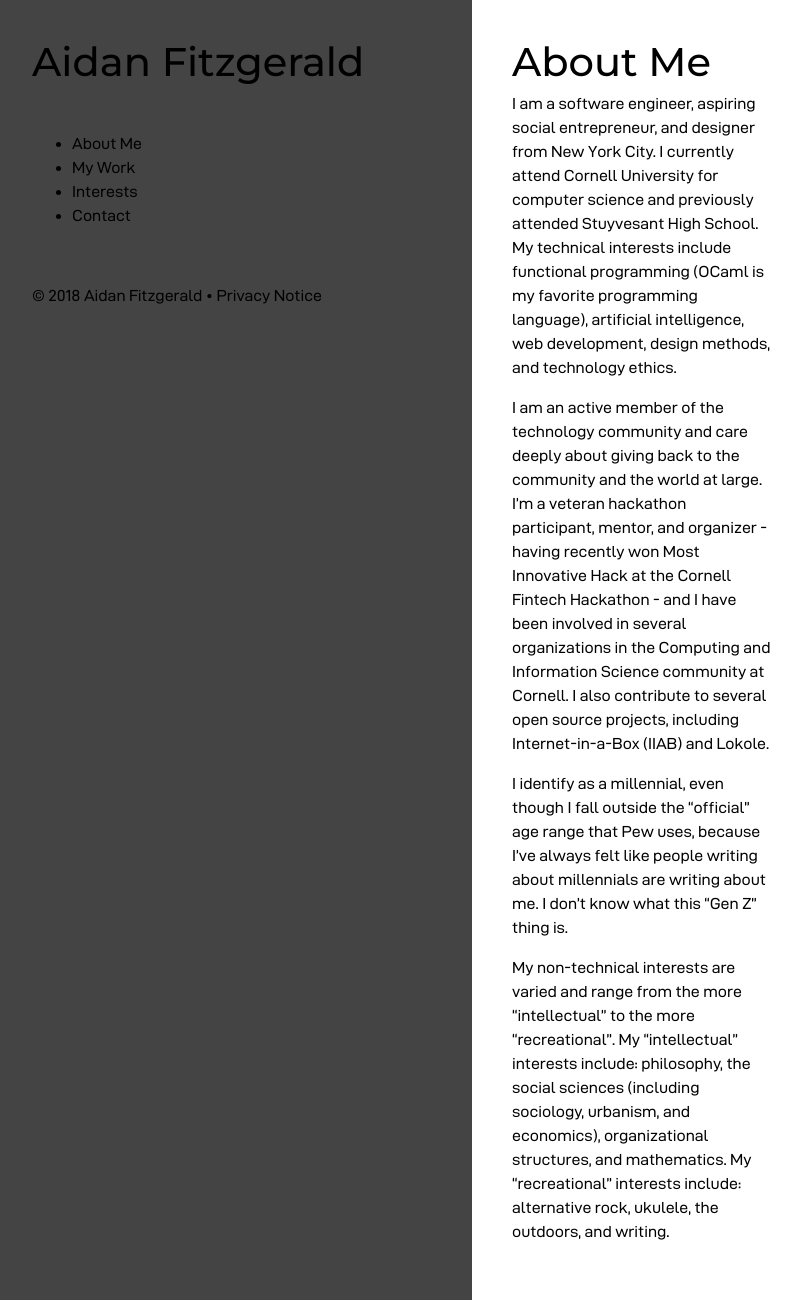
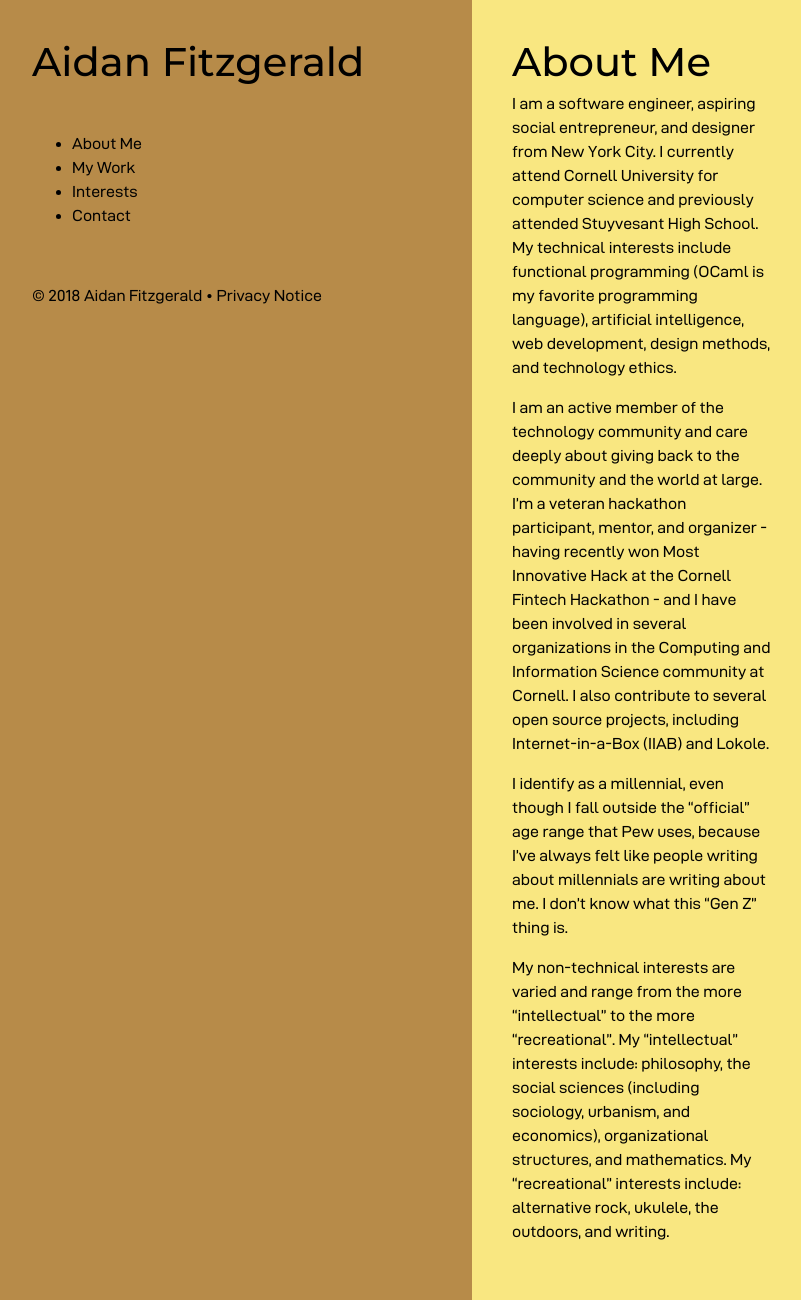
Before and after one commit to aidan-fitz/aidan-fitz.com, a Jekyll site: the page built from index.md, in a window 1280 px wide and 1300 px high. Shown: the whole window, without its empty margins (8-809 px from the left). Built offline with Jekyll 4.4.1, drawn with Linux system fonts in a browser that asks for light colours; nearby versions of some CDN libraries.

Commit message:
Change background colors

```diff
--- a/css/style.scss
+++ b/css/style.scss
@@ -3,7 +3,10 @@
 @import 'bg';
 @import 'fonts';
 
-$chrome-color: #444444;
+// Sidebar styles
+
+$main-bg-color: rgb(249, 231, 129);
+$sidebar-bg-color: rgb(183, 139, 73);
 $sidebar-width: 480px;
 
 #site-sidebar {
@@ -13,7 +16,7 @@ $sidebar-width: 480px;
   z-index: 1;
   top: 0;
   left: 0;
-  background-color: $chrome-color;
+  background-color: $sidebar-bg-color;
   overflow-x: hidden; // Disable horizontal scroll
   padding: 40px;
 }
@@ -22,6 +25,7 @@ main {
   margin-left: $sidebar-width;
   padding: 40px;
   padding-right: 500px;
+  background-color: $main-bg-color;
 }
 
 nav {
@@ -65,7 +69,7 @@ h1, h2 {
 
 .download-resume {
   font-size: 125%;
-  background-color: $chrome-color;
+  background-color: $sidebar-bg-color;
 }
 
 section {
```
